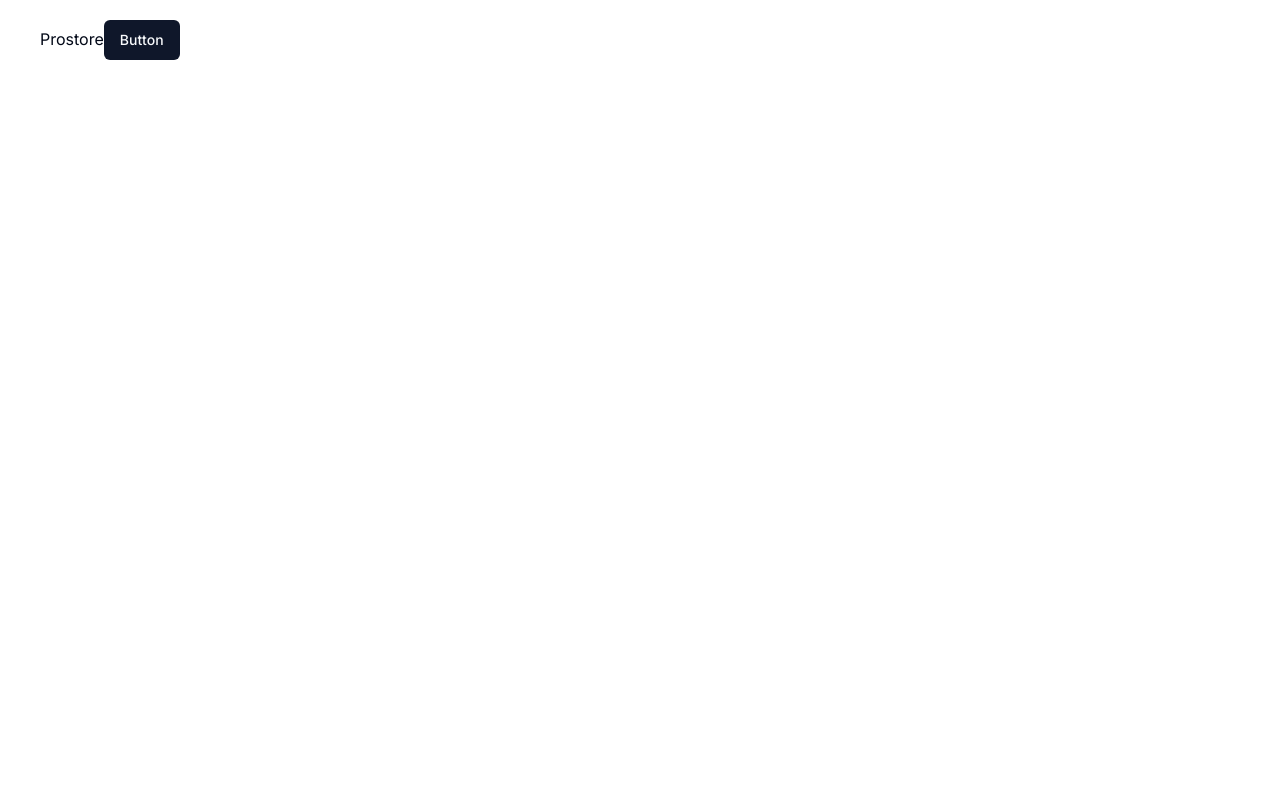
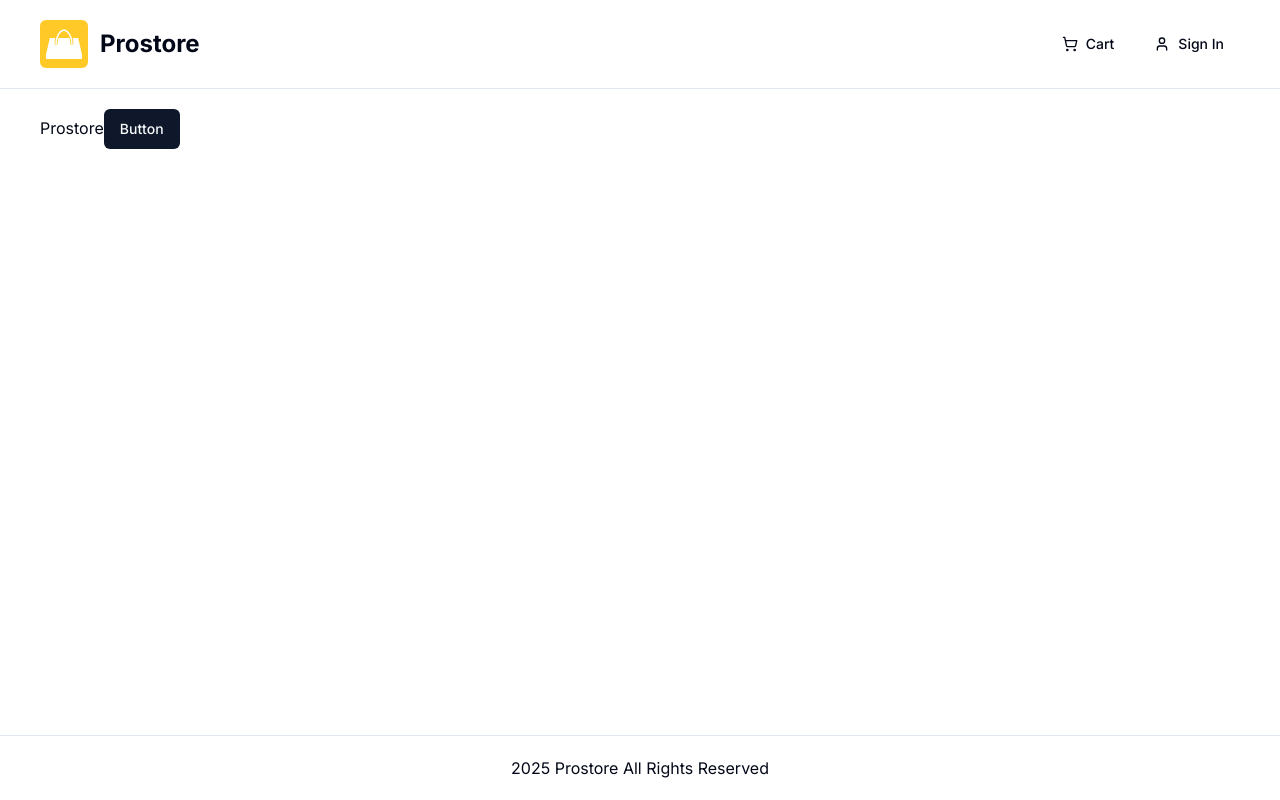
Before and after one commit to JunaidQureshi05/prostore, a Next.js app: page / in a window 1280 px wide. Built offline with nearby package versions, Linux system fonts and the light colour scheme; no server answers.

Commit message:
Header and footer components

```diff
--- a/app/(root)/layout.tsx
+++ b/app/(root)/layout.tsx
@@ -1,3 +1,6 @@
+import Footer from "@/components/footer";
+import Header from "@/components/shared/header";
+
 export default function RootLayout({
   children,
 }: Readonly<{
@@ -5,7 +8,9 @@
 }>) {
   return (
     <div className="flex h-screen flex-col">
+      <Header />
       <main className="flex-1 wrapper">{children}</main>
+      <Footer />
     </div>
   );
 }
--- /dev/null
+++ b/components/footer.tsx
@@ -0,0 +1,12 @@
+import { APP_NAME } from "@/lib/constants";
+
+const Footer = () => {
+  const currentYear = new Date().getFullYear();
+  return (
+    <footer className="border-t p-5 flex-center">
+      {currentYear} {APP_NAME} All Rights Reserved
+    </footer>
+  );
+};
+
+export default Footer;
--- /dev/null
+++ b/components/shared/header/index.tsx
@@ -0,0 +1,41 @@
+import { ShoppingCart, UserIcon } from "lucide-react";
+import Image from "next/image";
+import Link from "next/link";
+import { Button } from "@/components/ui/button";
+import { APP_NAME } from "@/lib/constants";
+const Header = () => {
+  return (
+    <header className="w-full border-b">
+      <div className="wrapper flex-between">
+        <div className="flex-start">
+          <Link href="/" className="flex-start">
+            <Image
+              src="/images/logo.svg"
+              alt={`${APP_NAME} logo`}
+              height={48}
+              width={48}
+              priority={true}
+            />
+            <span className="hidden font-bold text-2xl ml-3 lg:block">
+              {APP_NAME}
+            </span>
+          </Link>
+        </div>
+        <div className="space-x-2">
+          <Button asChild variant="ghost">
+            <Link href="/cart">
+              <ShoppingCart /> Cart
+            </Link>
+          </Button>
+          <Button asChild variant="ghost">
+            <Link href="/sign-in">
+              <UserIcon /> Sign In
+            </Link>
+          </Button>
+        </div>
+      </div>
+    </header>
+  );
+};
+
+export default Header;
```
